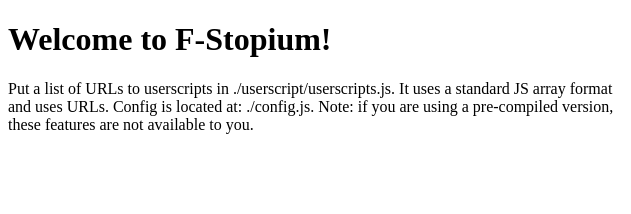
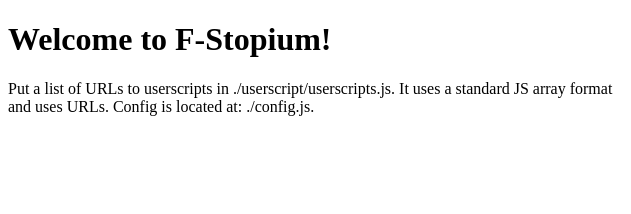
Before and after one commit to Sneed-Group/sneedium, an Electron app: page itworks.html in a window 800 px wide. Shown: the full height of the page, 0-631 px from the left. Drawn offline with Linux system fonts and the light colour scheme.

Commit message:
Add files via upload

```diff
--- a/itworks.html
+++ b/itworks.html
@@ -11,6 +11,6 @@
 
 <img src="logo.png" align="right" width="20%"/>
     <h1>Welcome to F-Stopium!</h1>
-    <p>Put a list of URLs to userscripts in ./userscript/userscripts.js. It uses a standard JS array format and uses URLs. Config is located at: ./config.js. Note: if you are using a pre-compiled version, these features are not available to you.</p>
+    <p>Put a list of URLs to userscripts in ./userscript/userscripts.js. It uses a standard JS array format and uses URLs. Config is located at: ./config.js.</p>
   </body>
 </html>
```
